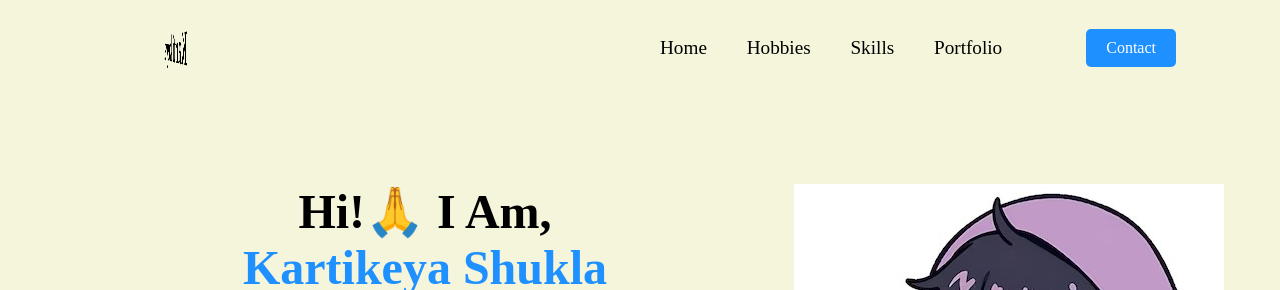
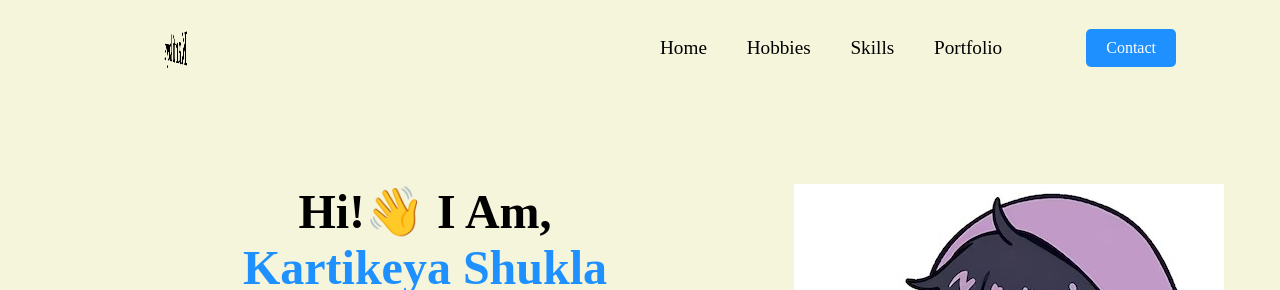
Before and after one commit to kartik3yaS/portfolio-web, a React (Create React App) app: page / in a window 1280 px wide. Shown: the top 290 px of the page. Built offline with nearby package versions, Linux system fonts and the light colour scheme.

Commit message:
deployed website

```diff
--- a/src/components/About/About.js
+++ b/src/components/About/About.js
@@ -3,7 +3,7 @@ import Cards from "../Cards/Cards";
 import "./About.css"
 import HireMeButton from "../HireMe/HireMe";
 // import Resume from "../Resume/Resume";
-import Resume from "./Kartikeya_resume.pdf";
+import Resume from "./Kartikeya_resume1.pdf";
 
 const Hobbies = () => {
     return(
--- a/src/components/Intro/Intro.js
+++ b/src/components/Intro/Intro.js
@@ -12,7 +12,7 @@ const Intro = () => {
         <div className="intro" id="intro">
             <div className="m-left">
                 <div className="m-name">
-                    <span className="animate__animated animate__backInLeft">Hi!🙏 I Am,</span>
+                    <span className="animate__animated animate__backInLeft">Hi!👋 I Am,</span>
                     <span className="animate__animated animate__backInLeft">Kartikeya Shukla</span>
                     <span className="animate__animated animate__fadeIn animate__delay-2s animate__slow">
                         Currently a 2nd year UG at IIT KANPUR. A little health concious so i hit Gym regularly. Love to have a cricket match any day. I am currently focused on Frontend devlopment. I also do competitive programming on a regular basis! Gaining knowledge in ML as well!
```
Also changed, not shown: 1 other file (tests, documents, lock files or other folders).
